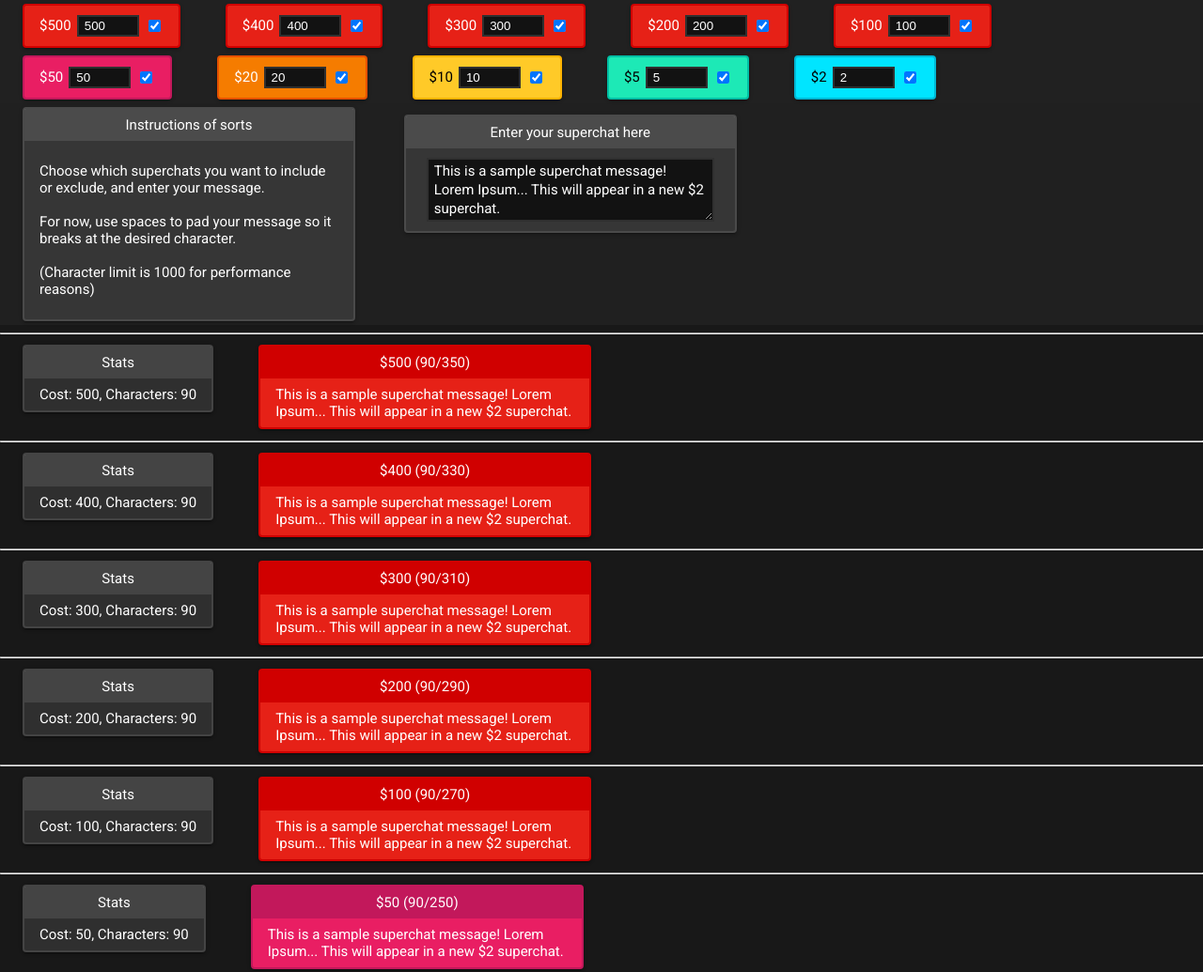
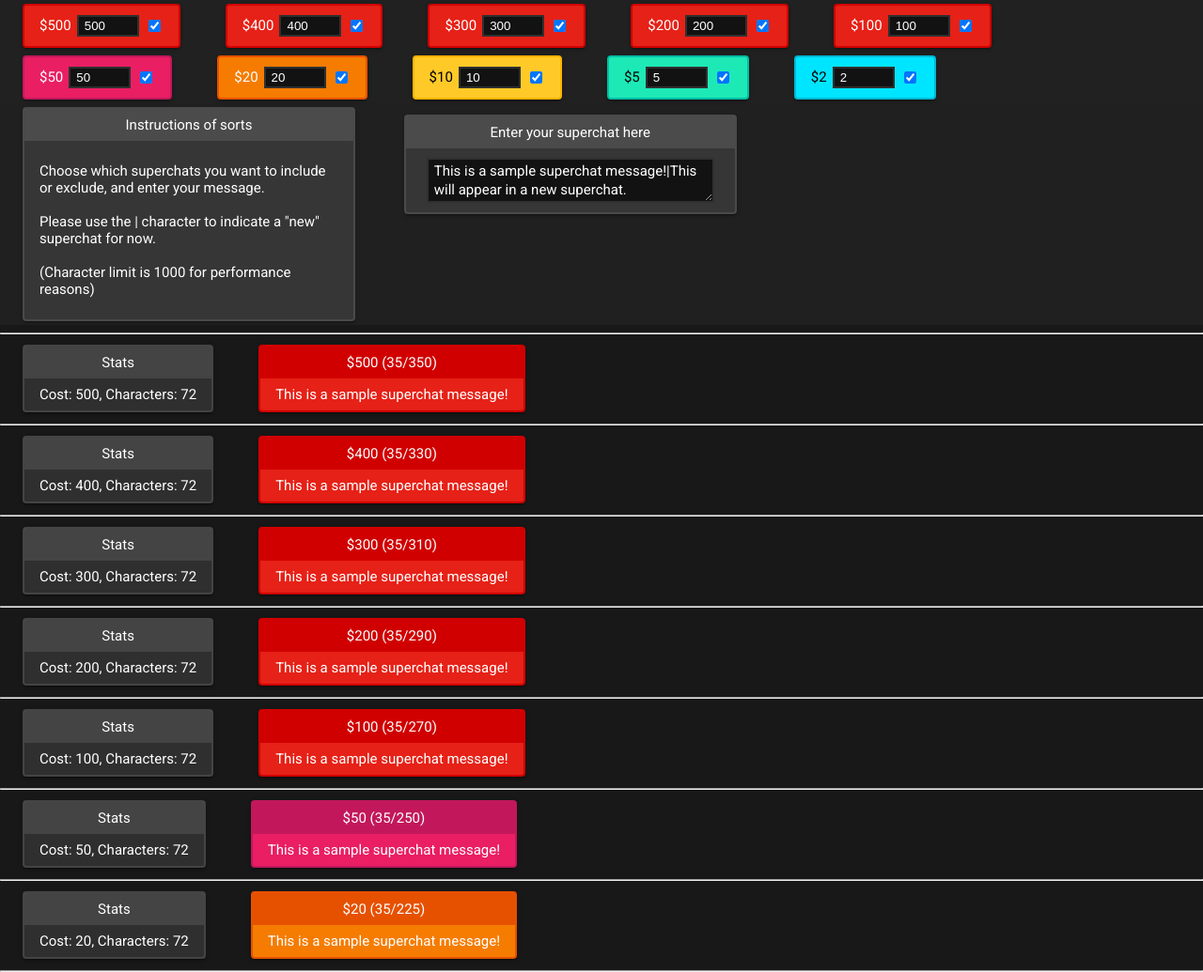
Before and after one commit to ArkahnX/youtube-superchat, a website with bundled scripts: page index.html in a window 1280 px wide. Shown: the top 1035 px of the page at 94% size. Built offline with nearby package versions, Linux system fonts and the light colour scheme.

Commit message:
save current changes

```diff
--- a/index.html
+++ b/index.html
@@ -19,7 +19,7 @@
 				<div class="contents">
 					<p>
 						Choose which superchats you want to include or exclude, and enter your message. <br /><br />
-						For now, use spaces to pad your message so it breaks at the desired character.<br /><br />
+						Please use the | character to indicate a "new" superchat for now.<br /><br />
 						(Character limit is 1000 for performance reasons)
 					</p>
 				</div>
--- a/src/main.ts
+++ b/src/main.ts
@@ -11,7 +11,7 @@ document.addEventListener("DOMContentLoaded", function () {
 	textInput.setAttribute("id", "textinput");
 	textInput.setAttribute("maxlength", "1000");
 	textInput.setAttribute("contenteditable", "true");
-	textInput.innerText = "This is a sample superchat message! Lorem Ipsum... This will appear in a new $2 superchat.";
+	textInput.innerText = "This is a sample superchat message!|This will appear in a new superchat.";
 	const textData: HTMLDivElement = document.createElement("div");
 	textData.setAttribute("id", "textdata");
 	const superChatValues: HTMLElement | null = document.getElementById("superchatvalues");
@@ -108,6 +108,7 @@ function calculate() {
 			const textLength: number = textInput.innerText.length;
 			// console.log(textLength);
 			const options: number[][] = getSubsets(values, textLength);
+			mergeOptions(values, textInput.innerText);
 			const fragment: DocumentFragment = document.createDocumentFragment();
 			for (const option of options) {
 				let remainingText: string = textInput.innerText;
@@ -128,9 +129,17 @@ function calculate() {
 					const superchatvalue: HTMLInputElement = document.getElementById(`sc_${index}`) as HTMLInputElement;
 					if (superchatvalue) {
 						const dollarValue: string = superchatvalue.value;
-						const message: RegExpMatchArray | null = remainingText.match(
-							new RegExp(`(.|[\r\n]){1,${characterLimit}}`, "g"),
-						);
+						let message: string[] = [];
+						if (remainingText.indexOf("|") <= characterLimit) {
+							message = [
+								remainingText.slice(0, remainingText.indexOf("|")),
+								remainingText.slice(1 + remainingText.indexOf("|")),
+							];
+						} else {
+							message = remainingText.match(
+								new RegExp(`(.|[\r\n]){1,${characterLimit}}`, "g"),
+							) as string[];
+						}
 						if (message && message[0]) {
 							const superchatElement: HTMLDivElement = document.createElement("div");
 							const superchatHeaderElement: HTMLDivElement = document.createElement("div");
@@ -199,6 +208,15 @@ function getSelectedSuperchatOptions(): number[] {
 
 // add termination condition, if s > 0?
 
+function mergeOptions(values: number[], text: string) {
+	const split: string[] = text.split("|");
+	const results: number[][][] = [];
+	for (const splitString of split) {
+		results.push(getSubsets(values, splitString.length));
+	}
+	console.log(results);
+}
+
 function getSubsets(array: number[], sum: number) {
 	function fork(index = 0, s = 0, temp: number[] = []) {
 		if (s >= sum) {
--- a/src/style.css
+++ b/src/style.css
@@ -10,6 +10,10 @@ body {
 #superchattext,
 #superchatvalues {
 	background: rgba(33, 33, 33, 0.98);
+}
+#superchattext {
+	position: sticky;
+	top: 0;
 }
 .superchat-card {
 	border-radius: 4px;
@@ -38,16 +42,17 @@ body {
 .textarea {
 	display: block;
 	width: 100%;
-	overflow: hidden;
+	overflow-y: scroll;
 	resize: both;
 	min-height: 40px;
 	line-height: 20px;
 	background-color: rgb(18, 18, 18);
 	border: 2px solid rgb(48, 48, 48);
-	box-shadow: rgba(0, 0, 0, 0) 0px 1px 2px 0px inset;
+	box-shadow: rgb(0 0 0 / 0%) 0px 1px 2px 0px inset;
 	color: #fff;
 	padding: 2px 6px;
 	margin: 2px 6px;
+	max-height: 200px;
 }
 .textarea[contenteditable]:empty::before {
 	content: "Placeholder still possible";
```
Also changed, not shown: build/main.js, 1 other file.
